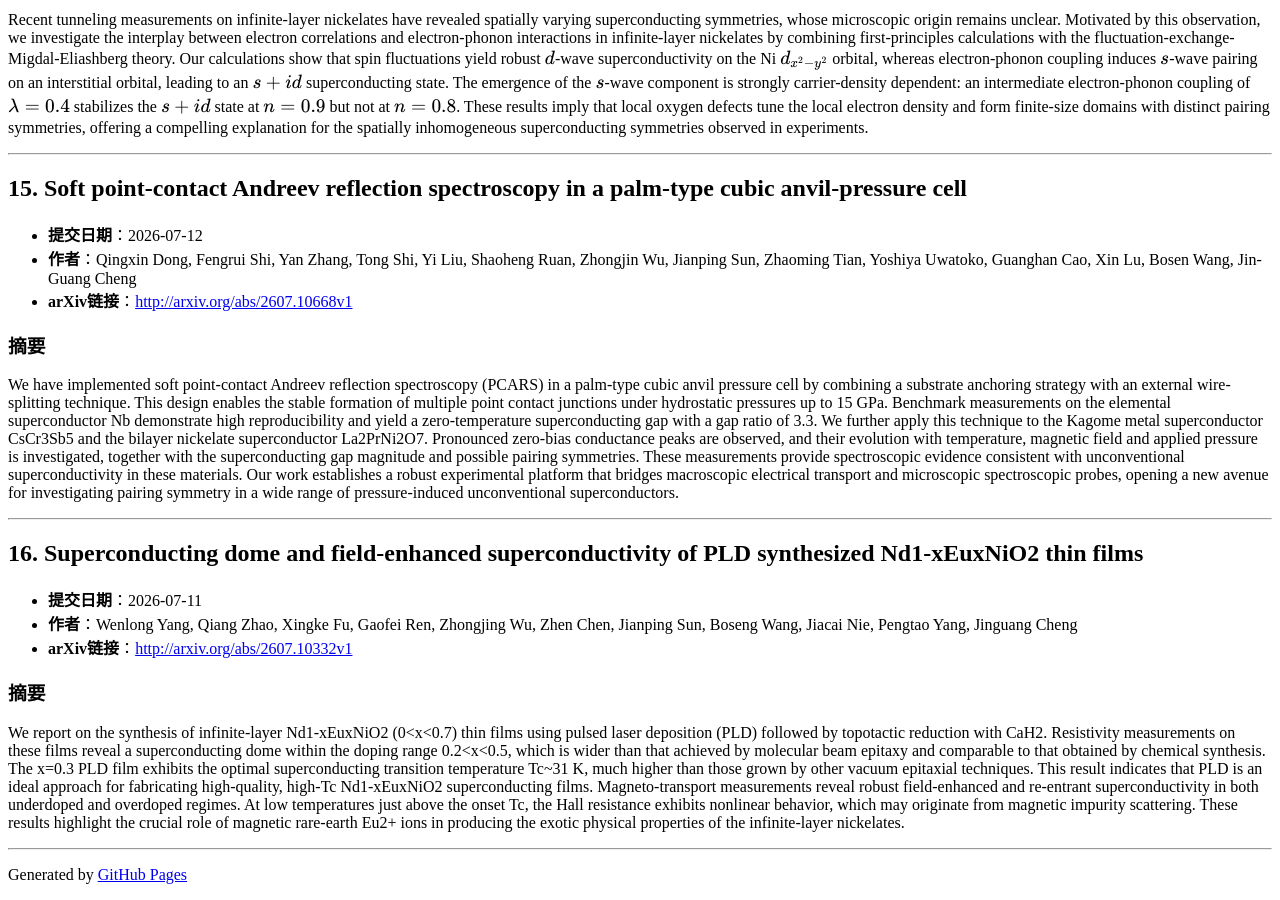
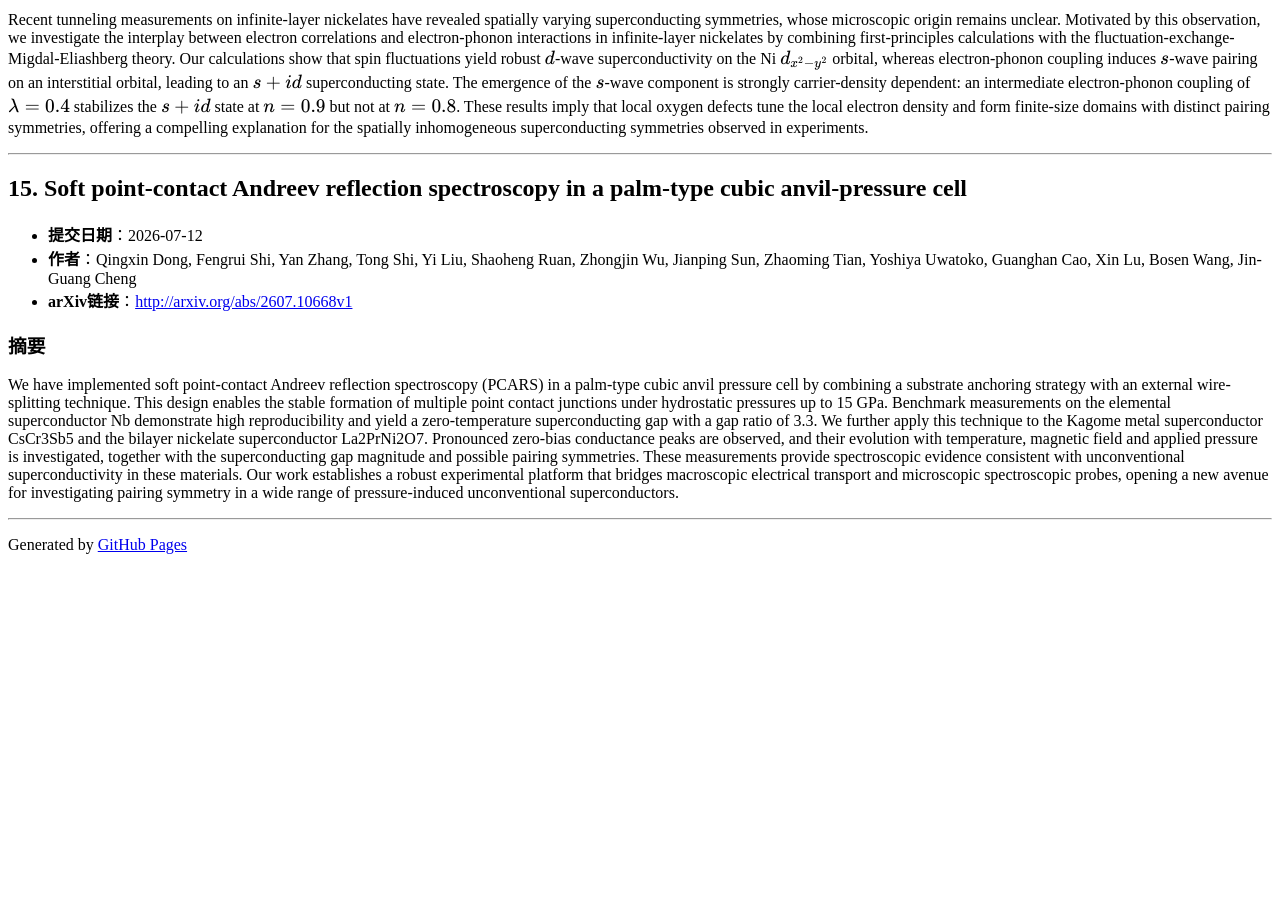
Before and after one commit to yangke25491/daily-arxiv-nickelate_superconductivity, a Jekyll site: the page built from docs/index.md, in a window 1280 px wide and 900 px high, scrolled down 5334 px. Built offline with Jekyll 4.4.1, drawn with Linux system fonts in a browser that asks for light colours; after the commit the page ends 5904 px from its top, so only the background shows below that; some of the changed text lies outside the part shown.

Commit message:
Automated update: arXiv papers

```diff
--- a/docs/index.md
+++ b/docs/index.md
@@ -5,8 +5,8 @@ title: 镍酸盐超导论文
 
 # 凝聚态物理-镍酸盐高温超导相关论文
 
-> 检索时间范围：**2026-07-11 至 2026-08-10**
-> 数据检索到 **16** 篇相关论文，按提交时间降序排列
+> 检索时间范围：**2026-07-12 至 2026-08-11**
+> 数据检索到 **15** 篇相关论文，按提交时间降序排列
 
 ---
 
@@ -174,14 +174,3 @@ Recent tunneling measurements on infinite-layer nickelates have revealed spatial
 We have implemented soft point-contact Andreev reflection spectroscopy (PCARS) in a palm-type cubic anvil pressure cell by combining a substrate anchoring strategy with an external wire-splitting technique. This design enables the stable formation of multiple point contact junctions under hydrostatic pressures up to 15 GPa. Benchmark measurements on the elemental superconductor Nb demonstrate high reproducibility and yield a zero-temperature superconducting gap with a gap ratio of 3.3. We further apply this technique to the Kagome metal superconductor CsCr3Sb5 and the bilayer nickelate superconductor La2PrNi2O7. Pronounced zero-bias conductance peaks are observed, and their evolution with temperature, magnetic field and applied pressure is investigated, together with the superconducting gap magnitude and possible pairing symmetries. These measurements provide spectroscopic evidence consistent with unconventional superconductivity in these materials. Our work establishes a robust experimental platform that bridges macroscopic electrical transport and microscopic spectroscopic probes, opening a new avenue for investigating pairing symmetry in a wide range of pressure-induced unconventional superconductors.
 
 ---
-
-## 16. Superconducting dome and field-enhanced superconductivity of PLD synthesized Nd1-xEuxNiO2 thin films
-
-- **提交日期**：2026-07-11
-- **作者**：Wenlong Yang, Qiang Zhao, Xingke Fu, Gaofei Ren, Zhongjing Wu, Zhen Chen, Jianping Sun, Boseng Wang, Jiacai Nie, Pengtao Yang, Jinguang Cheng
-- **arXiv链接**：[http://arxiv.org/abs/2607.10332v1](http://arxiv.org/abs/2607.10332v1)
-
-### 摘要
-We report on the synthesis of infinite-layer Nd1-xEuxNiO2 (0<x<0.7) thin films using pulsed laser deposition (PLD) followed by topotactic reduction with CaH2. Resistivity measurements on these films reveal a superconducting dome within the doping range 0.2<x<0.5, which is wider than that achieved by molecular beam epitaxy and comparable to that obtained by chemical synthesis. The x=0.3 PLD film exhibits the optimal superconducting transition temperature Tc~31 K, much higher than those grown by other vacuum epitaxial techniques. This result indicates that PLD is an ideal approach for fabricating high-quality, high-Tc Nd1-xEuxNiO2 superconducting films. Magneto-transport measurements reveal robust field-enhanced and re-entrant superconductivity in both underdoped and overdoped regimes. At low temperatures just above the onset Tc, the Hall resistance exhibits nonlinear behavior, which may originate from magnetic impurity scattering. These results highlight the crucial role of magnetic rare-earth Eu2+ ions in producing the exotic physical properties of the infinite-layer nickelates.
-
----
```
